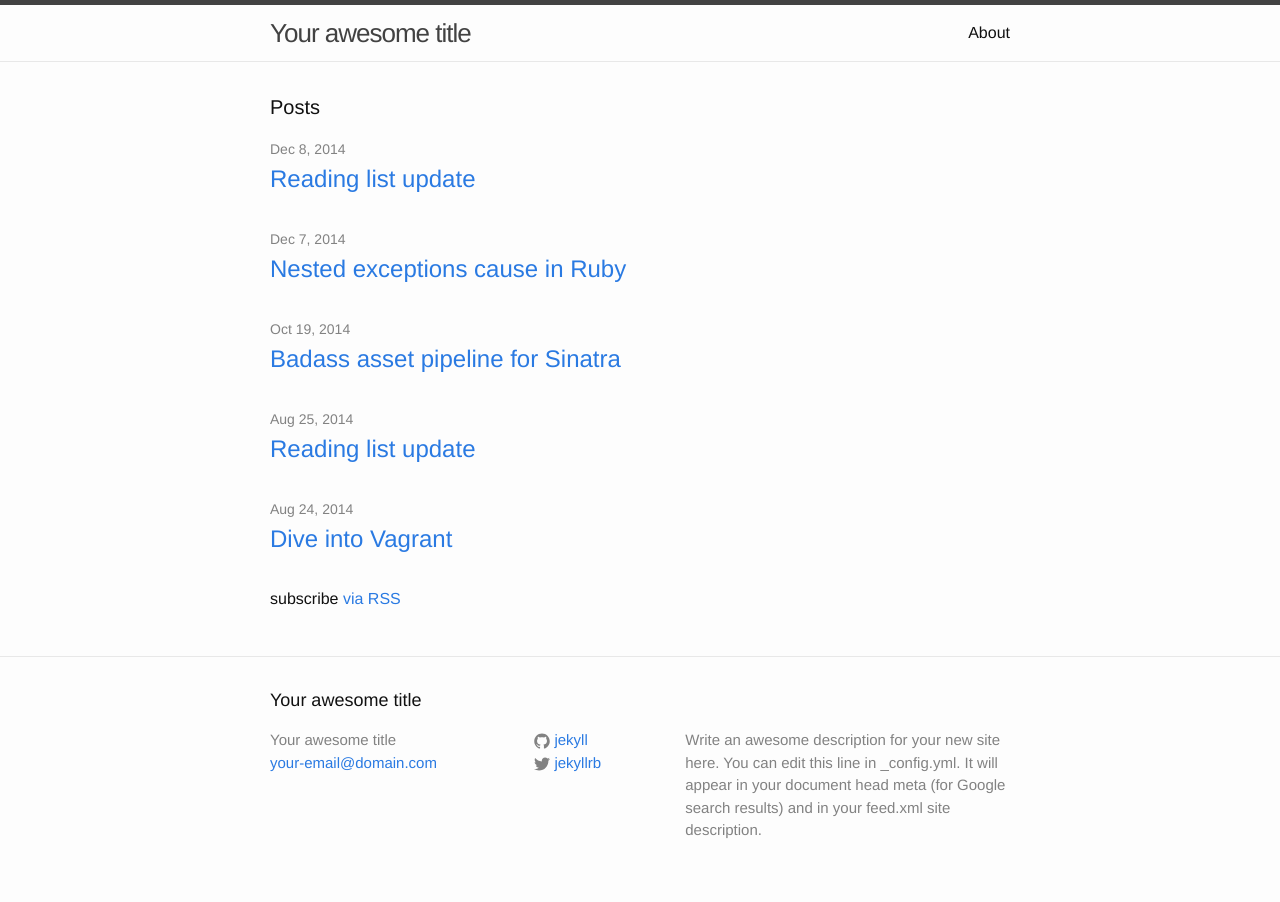
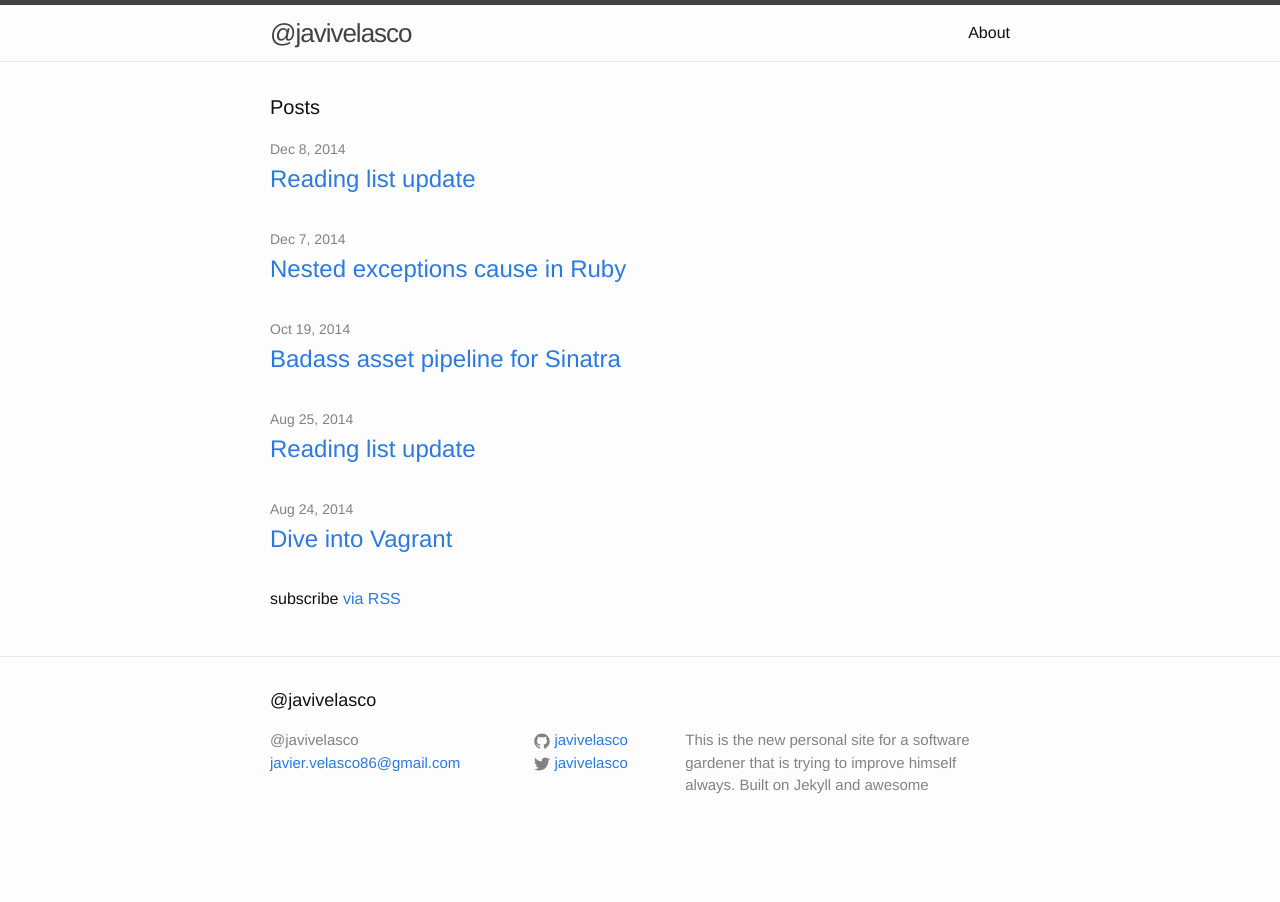
Before and after one commit to javivelasco/javivelasco.github.io, a Jekyll site: the page built from index.html, in a window 1280 px wide. Built offline with Jekyll 4.4.1, drawn with Linux system fonts in a browser that asks for light colours; Markdown is read by kramdown in place of the engine named in the settings.

Commit message:
Add basic configuration

```diff
--- a/_config.yml
+++ b/_config.yml
@@ -1,14 +1,13 @@
 # Site settings
-title: Your awesome title
-email: your-email@domain.com
+title: "@javivelasco"
+email: javier.velasco86@gmail.com
 description: > # this means to ignore newlines until "baseurl:"
-  Write an awesome description for your new site here. You can edit this
-  line in _config.yml. It will appear in your document head meta (for
-  Google search results) and in your feed.xml site description.
+  This is the new personal site for a software gardener that is trying
+  to improve himself always. Built on Jekyll and awesome
 baseurl: "" # the subpath of your site, e.g. /blog/
-url: "http://yourdomain.com" # the base hostname & protocol for your site
-twitter_username: jekyllrb
-github_username:  jekyll
+url: "http://javivelasco.com" # the base hostname & protocol for your site
+twitter_username: javivelasco
+github_username:  javivelasco
 
 # Build settings
 markdown: redcarpet
```
